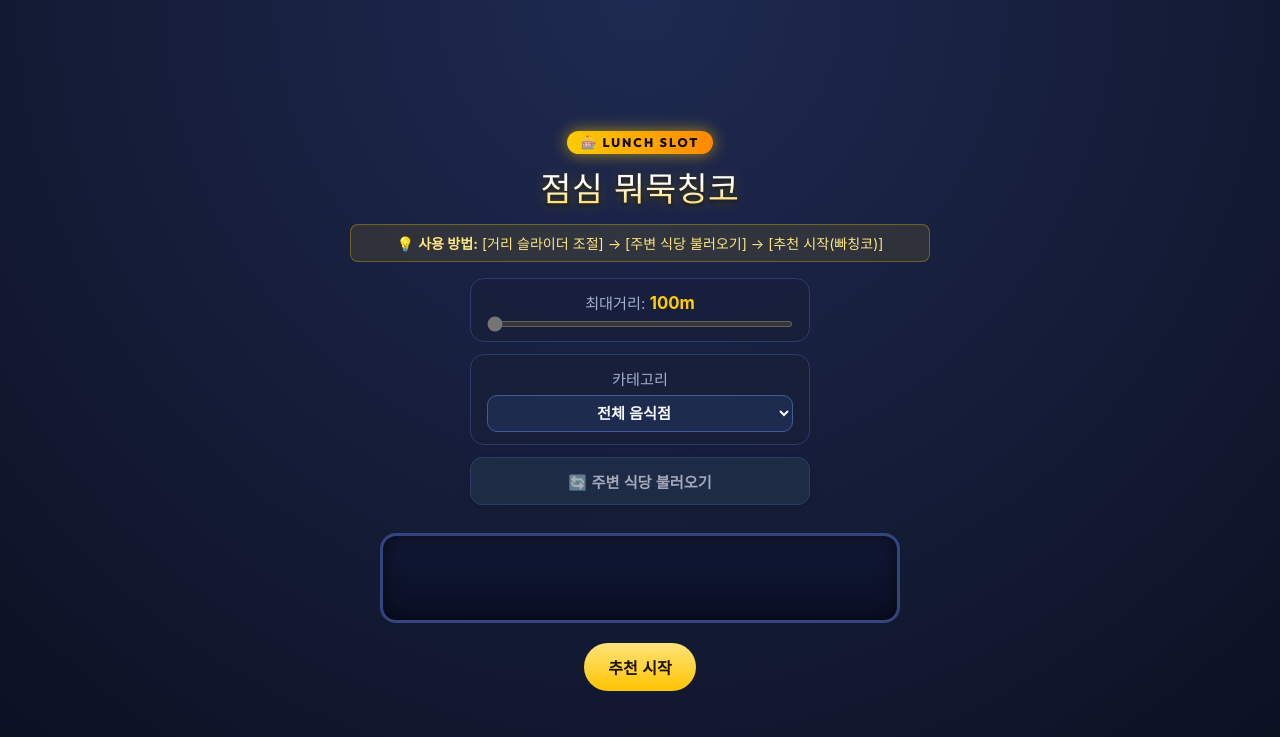
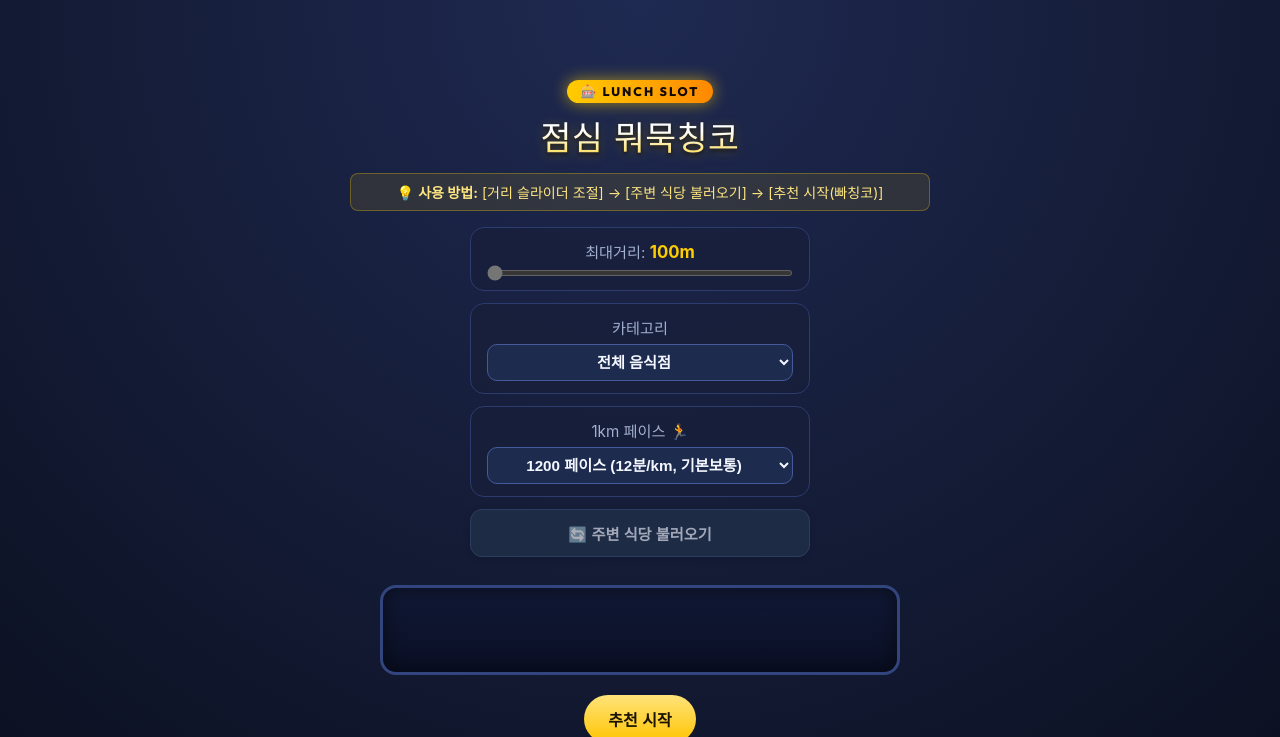
Before and after one commit to ypMarkJo/lunch_slotmachine, a Flask app: page / in a window 1280 px wide. Shown: the top 737 px of the page. Run offline with Flask 3, Linux system fonts and the light colour scheme; data that the repository does not hold is empty; some libraries are stand-ins or nearby versions.

Commit message:
feat: Add 1km Pace Selector (300~1200 페이스) to compute precise travel time

```diff
--- a/static/app.js
+++ b/static/app.js
@@ -8,6 +8,7 @@ const radiusRange = document.getElementById("radiusRange");
 const radiusValue = document.getElementById("radiusValue");
 const reloadBtn = document.getElementById("reloadBtn");
 const categorySelect = document.getElementById("categorySelect");
+const paceSelect = document.getElementById("paceSelect");
 const modalOverlay = document.getElementById("modalOverlay");
 const closeModalBtn = document.getElementById("closeModalBtn");
 
@@ -177,8 +178,16 @@ function spin() {
 
     const metaParts = [winner.category];
     if (winner.distance_m !== undefined && winner.distance_m !== null) {
-      const walkMins = Math.max(1, Math.round(winner.distance_m / 67));
-      metaParts.push(`🚶‍♂️ 도보 약 ${walkMins}분 (${winner.distance_m}m)`);
+      const paceValue = Number.parseInt(paceSelect?.value || "1200", 10) || 1200;
+      const totalSeconds = (winner.distance_m / 1000) * paceValue;
+      const mins = Math.floor(totalSeconds / 60);
+      const secs = Math.round(totalSeconds % 60);
+      let timeText = "";
+      if (mins > 0) {
+        timeText += `${mins}분 `;
+      }
+      timeText += `${secs}초`;
+      metaParts.push(`🏃‍♂️ 약 ${timeText} (${winner.distance_m}m)`);
     }
     if (winner.area) {
       metaParts.push(winner.area);
--- a/static/style.css
+++ b/static/style.css
@@ -159,6 +159,36 @@ body {
 }
 
 .category-select {
+  border: 1px solid #455a9b;
+  border-radius: 10px;
+  padding: 8px 12px;
+  color: var(--text);
+  background: #1d2b4f;
+  font-size: 0.95rem;
+  font-weight: 600;
+  width: 100%;
+  text-align: center;
+  cursor: pointer;
+  outline: none;
+}
+
+.pace-control {
+  display: flex;
+  flex-direction: column;
+  align-items: center;
+  gap: 6px;
+  background: rgba(23, 31, 58, 0.7);
+  padding: 12px 16px;
+  border-radius: 14px;
+  border: 1px solid #2d3b6e;
+}
+
+.pace-label {
+  color: var(--muted);
+  font-size: 0.95rem;
+}
+
+.pace-select {
   border: 1px solid #455a9b;
   border-radius: 10px;
   padding: 8px 12px;
--- a/templates/index.html
+++ b/templates/index.html
@@ -32,6 +32,19 @@
             <option value="분식">분식 떡볶이</option>
             <option value="패스트푸드">패스트푸드 🍔</option>
             <option value="카페">카페/디저트 ☕</option>
+          </select>
+        </div>
+        <div class="pace-control">
+          <label class="pace-label" for="paceSelect">1km 페이스 🏃</label>
+          <select id="paceSelect" class="pace-select">
+            <option value="1200">1200 페이스 (12분/km, 기본보통)</option>
+            <option value="1000">1000 페이스 (10분/km)</option>
+            <option value="800">800 페이스 (8분/km, 빠른걸음)</option>
+            <option value="700">700 페이스 (7분/km)</option>
+            <option value="600">600 페이스 (6분/km, 조깅)</option>
+            <option value="500">500 페이스 (5분/km, 러닝)</option>
+            <option value="400">400 페이스 (4분/km, 맹렬질주)</option>
+            <option value="300">300 페이스 (3분/km, 국가대표)</option>
           </select>
         </div>
         <button id="reloadBtn" class="control-btn secondary" type="button">🔄 주변 식당 불러오기</button>
```
Also changed, not shown: 1 other file.
